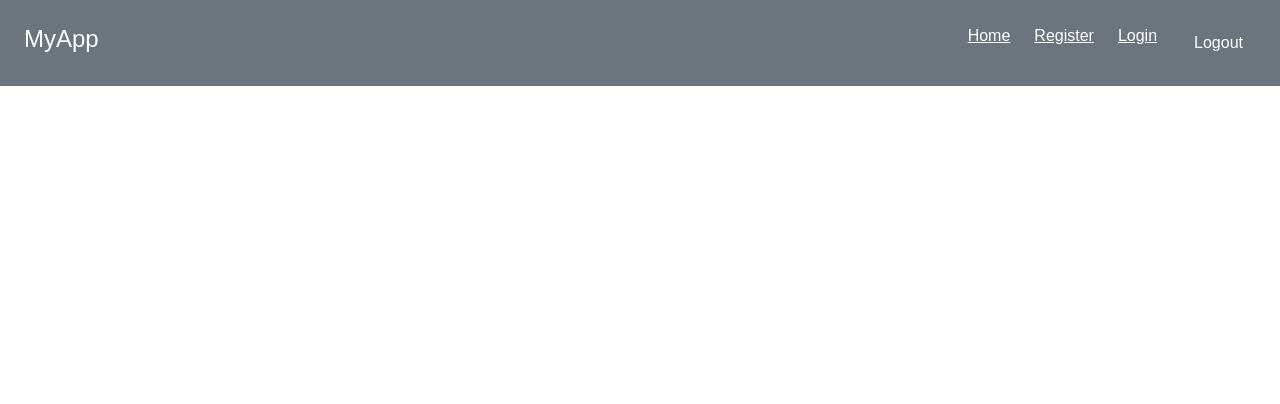
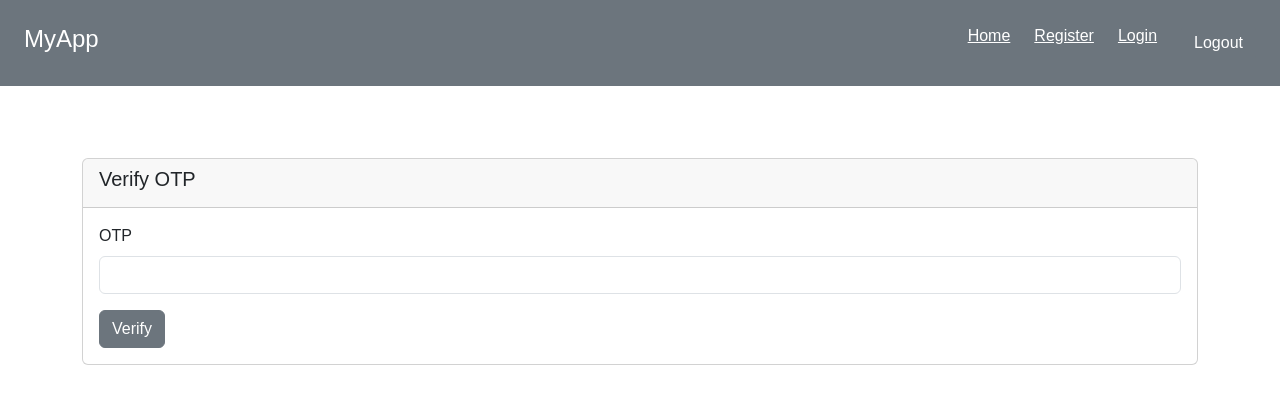
Before and after one commit to Kalyani-M-17/UserManagement, a React (Vite) app in the folder Frontend/: page /verify in a window 1280 px wide. Shown: the top 404 px of the page. Built offline with nearby package versions, Linux system fonts and the light colour scheme; sample sign-in values are in the browser's storage.

Commit message:
Verify OTP

```diff
--- /dev/null
+++ b/Frontend/src/components/OnlyVerifiedRoute.jsx
@@ -0,0 +1,8 @@
+import { Navigate,Outlet } from "react-router-dom";
+
+function OnlyVerifiedRoutes() {
+    const token = localStorage.getItem("email_verified");
+    return <div> {token ? <Outlet /> : <Navigate to={"/verify"} />} </div>;
+}
+
+export default OnlyVerifiedRoutes;
--- a/Frontend/src/main.jsx
+++ b/Frontend/src/main.jsx
@@ -30,7 +30,8 @@ import LoginPage from "./pages/Login.jsx";
 import NavBar from "./components/NavBar.jsx";
 import ProtectedRoute from "./components/ProtectedRoute.jsx";
 import HomePage from "./pages/HomePage.jsx";
-
+import VerifyPage from "./pages/VerifyPage.jsx";
+import OnlyVerifiedRoutes from "./components/OnlyVerifiedRoute.jsx";
 
 ReactDOM.createRoot(document.getElementById('root')).render(
   <React.StrictMode>
@@ -39,8 +40,11 @@ ReactDOM.createRoot(document.getElementById('root')).render(
     <div className="p-4">
       <Routes>
         <Route path="/" element={ <ProtectedRoute /> }>
-        <Route path="/" element={<HomePage />} />
-        <Route path="/about" element={<AboutPage />} />
+          <Route path="/" element={ <OnlyVerifiedRoutes /> }>
+            <Route path="/" element={<HomePage />} />
+            <Route path="/about" element={<AboutPage />} />
+          </Route>
+          <Route path="/verify" element={<VerifyPage />} />
         </Route>
         <Route path="/login" element={<LoginPage />} />
         <Route path="/register" element={<RegisterPage />} />
--- a/Frontend/src/pages/Login.jsx
+++ b/Frontend/src/pages/Login.jsx
@@ -15,6 +15,13 @@ function LoginPage() {
             if(res.status == 200){
                 alert("Logged In");
                 localStorage.setItem("token", res.data.token);
+                localStorage.setItem("email_verified", res.data.email_verified);
+
+                if (res.data.email_verified == null) {
+                    window.location.replace("/verify");
+                } else {
+                    window.location.replace("/");
+                }
             }
             setData({
                 email: "",
@@ -27,7 +34,7 @@ function LoginPage() {
         <div className="container m-5">
             <Card>
                 <CardHeader>
-                    <CardTitle tag="h5">Register</CardTitle>
+                    <CardTitle tag="h5">Login</CardTitle>
                 </CardHeader>
                 <CardBody>
                     <Form onSubmit={handle}>
--- /dev/null
+++ b/Frontend/src/pages/VerifyPage.jsx
@@ -0,0 +1,49 @@
+import { useState } from "react";
+import { Button, Card, CardBody, CardHeader, CardTitle, Form, FormGroup, Input, Label } from "reactstrap";
+import { axiosInstance } from "../utils/axios";
+
+function VerifyPage() {
+    const [otp, setOtp] = useState("");
+    const handle = (e) => {
+        e.preventDefault();
+        axiosInstance.post("/auth/verify_otp", {otp}).then((res) => {
+            if (res.status === 200) {
+                localStorage.setItem("email_verified", new Date());
+                alert("Verified");
+                window.location.replace("/");
+            } else {
+                alert("Incorrect OTP");
+            }
+        });
+    };
+
+    return (
+        <div className="mt-5 container">
+            <Card>
+                <CardHeader>
+                    <CardTitle tag="h5">Verify OTP</CardTitle>
+                </CardHeader>
+                <CardBody>
+                    <Form onSubmit={handle}>
+                        <FormGroup>
+                            <Label>OTP</Label>
+                            <Input
+                                required
+                                type="text"
+                                value={otp}
+                                onChange={(e) => {
+                                    setOtp(e.target.value);
+                                }}
+                            />
+                        </FormGroup>
+
+                        <Button>Verify</Button>
+                    </Form>
+                </CardBody>
+            </Card>
+
+        </div>
+    );
+}
+
+export default VerifyPage;
--- a/Frontend/src/utils/axios.js
+++ b/Frontend/src/utils/axios.js
@@ -8,7 +8,7 @@ axiosInstance.interceptors.request.use(function (config) {
     const token = localStorage.getItem("token");
 
     if (token) {
-        config.headers.getAuthorization("token");
+        config.headers.Authorization=token;
     }
 
     return config;
@@ -20,8 +20,11 @@ axiosInstance.interceptors.response.use(
     },
     (err) => {
         //Remove token if it is invalid
-        if(err.response.status == 401){
+        if(err.response.status === 401){
             localStorage.removeItem("token");
+        }
+        if(err.response.status === 422){
+            return err;
         }
         return Promise.reject(err);
     }
```
Also changed, not shown: 2 other files (tests, documents, lock files or other folders).
